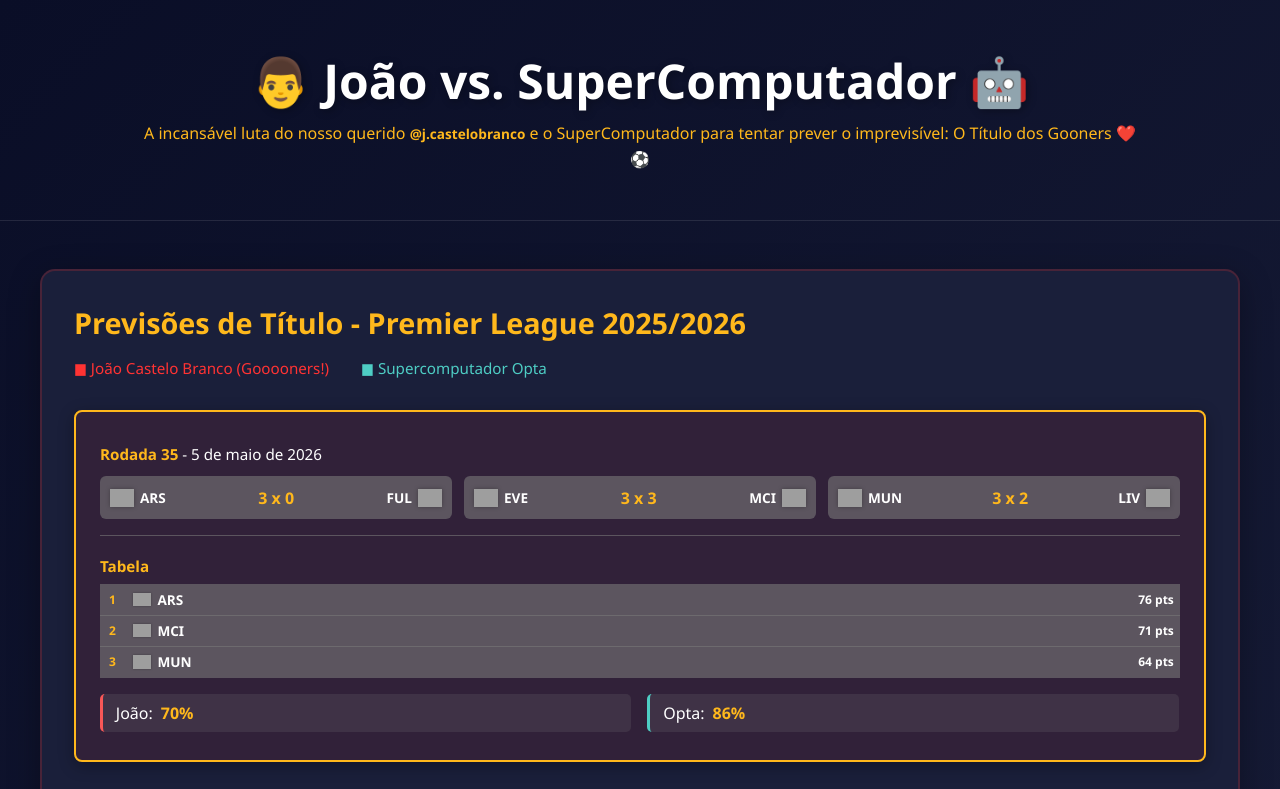
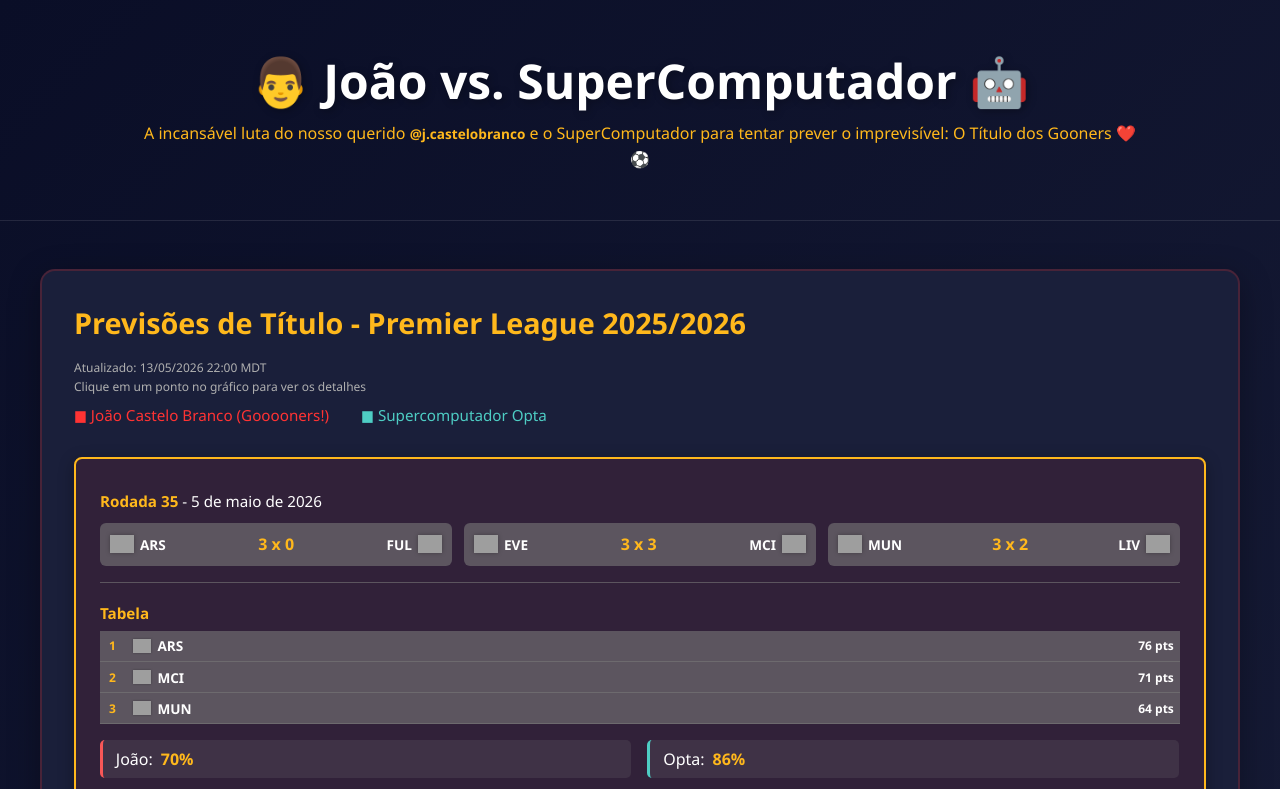
Before and after one commit to gugacavalieri/joao-e-o-supercomputador, a website built with Vite: page index.html in a window 1280 px wide. Shown: the top 789 px of the page. Built offline with nearby package versions, Linux system fonts and the light colour scheme; grey boxes are pictures that could not be loaded.

Commit message:
feature: add update date (#6)

```diff
--- a/index.html
+++ b/index.html
@@ -30,6 +30,10 @@
         <div class="chart-wrapper">
           <div class="chart-header">
             <h2>Previsões de Título - Premier League 2025/2026</h2>
+            <p class="info-text">Atualizado: 13/05/2026 22:00 MDT</p>
+            <p class="info-text">
+              Clique em um ponto no gráfico para ver os detalhes
+            </p>
             <p class="chart-subtitle">
               <span class="legend-item joao-castelo"
                 >■ João Castelo Branco (Gooooners!)</span
@@ -39,9 +43,7 @@
               >
             </p>
           </div>
-          <div class="hover-info" id="hoverInfo">
-            <p class="info-text">Clique em um ponto para ver os detalhes</p>
-          </div>
+          <div class="hover-info" id="hoverInfo"></div>
           <canvas id="predictionChart"></canvas>
         </div>
 
--- a/styles.css
+++ b/styles.css
@@ -145,7 +145,7 @@ canvas {
 
 .info-text {
   color: var(--text-secondary);
-  font-size: 0.95rem;
+  font-size: 0.75rem;
   line-height: 1.6;
 }
 
```
